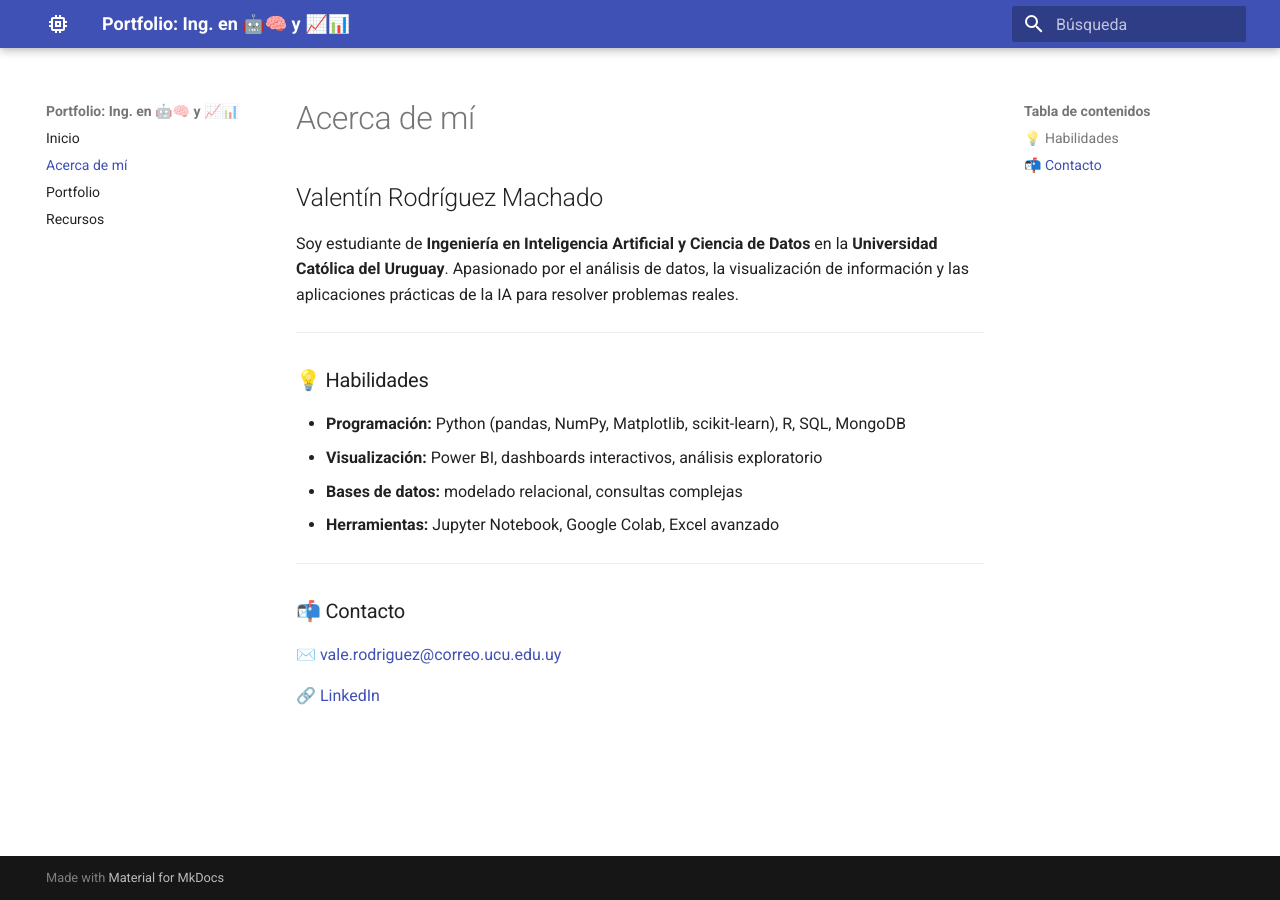
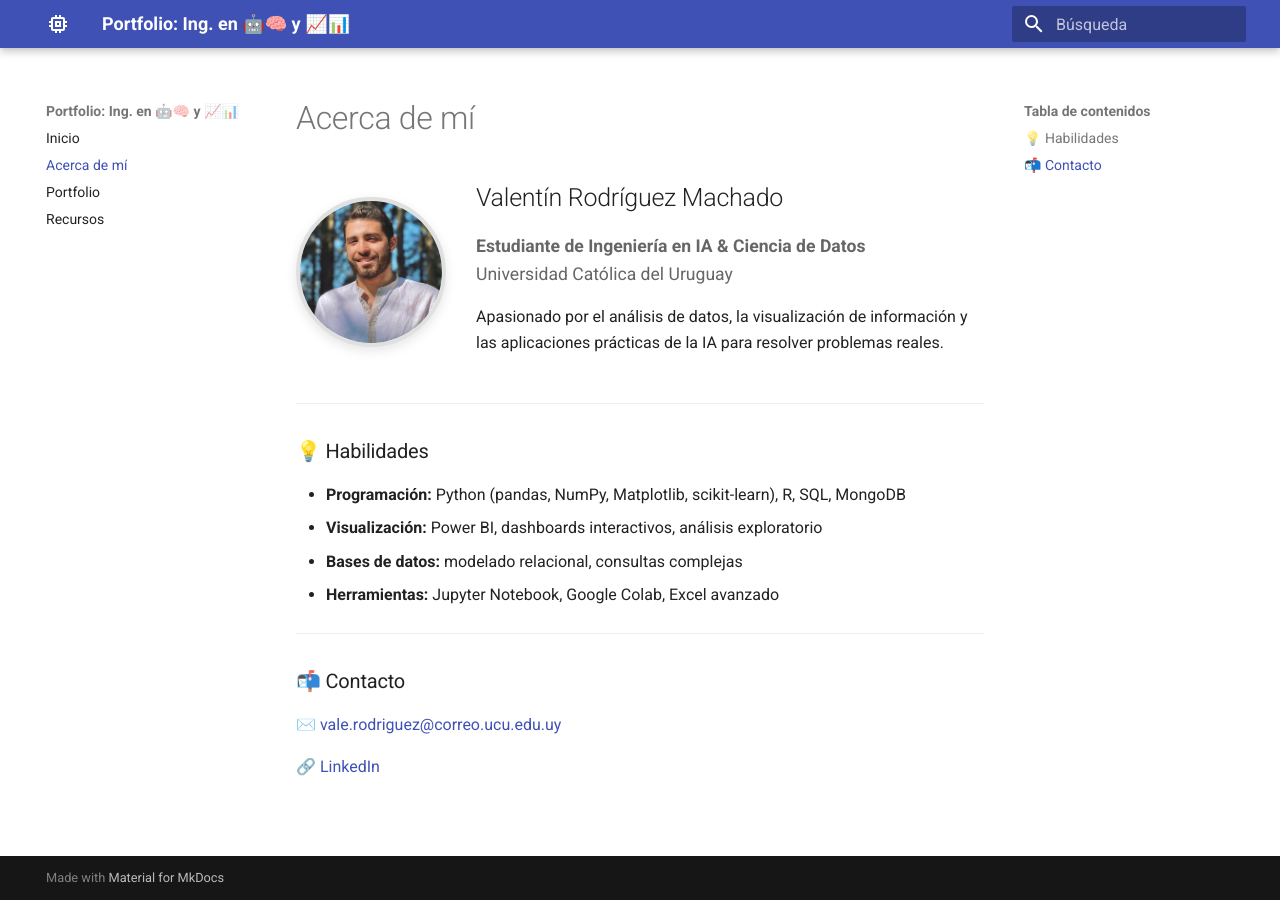
Before and after one commit to ValeRodMa/portafolio_ia_ucu, an MkDocs documentation site: the page built from docs/acerca.md, in a window 1280 px wide. Built offline with MkDocs 1.6.1 and Material for MkDocs 9.7.7, drawn with Linux system fonts in a browser that asks for light colours.

Commit message:
cambio en acerca de mi

```diff
--- a/docs/acerca.md
+++ b/docs/acerca.md
@@ -1,11 +1,20 @@
-<div>
-  <h2>Valentín Rodríguez Machado</h2>
-  <p>
-    Soy estudiante de <strong>Ingeniería en Inteligencia Artificial y Ciencia de Datos</strong> en la
-    <strong>Universidad Católica del Uruguay</strong>.
-    Apasionado por el análisis de datos, la visualización de información y las aplicaciones prácticas
-    de la IA para resolver problemas reales.
-  </p>
+<div style="display: flex; align-items: center; gap: 30px; margin-bottom: 30px; flex-wrap: wrap;">
+  <div style="flex-shrink: 0;">
+    <img src="/assets/foto-perfil.jpg" alt="Valentín Rodríguez Machado"
+         style="width: 150px; height: 150px; border-radius: 50%; object-fit: cover;
+                border: 4px solid #e0e0e0; box-shadow: 0 4px 12px rgba(0,0,0,0.1);">
+  </div>
+  <div style="flex: 1;">
+    <h2 style="margin-top: 0;">Valentín Rodríguez Machado</h2>
+    <p style="font-size: 1.1em; color: #666; margin-bottom: 15px;">
+      <strong>Estudiante de Ingeniería en IA & Ciencia de Datos</strong><br>
+      Universidad Católica del Uruguay
+    </p>
+    <p>
+      Apasionado por el análisis de datos, la visualización de información y las aplicaciones prácticas
+      de la IA para resolver problemas reales.
+    </p>
+  </div>
 </div>
 
 ---
```
Also changed, not shown: docs/assets/foto-perfil.jpg (added), docs/assets/logo.svg (deleted), docs/foto-perfil.jpg (renamed from docs/assets/placeholder.png).
